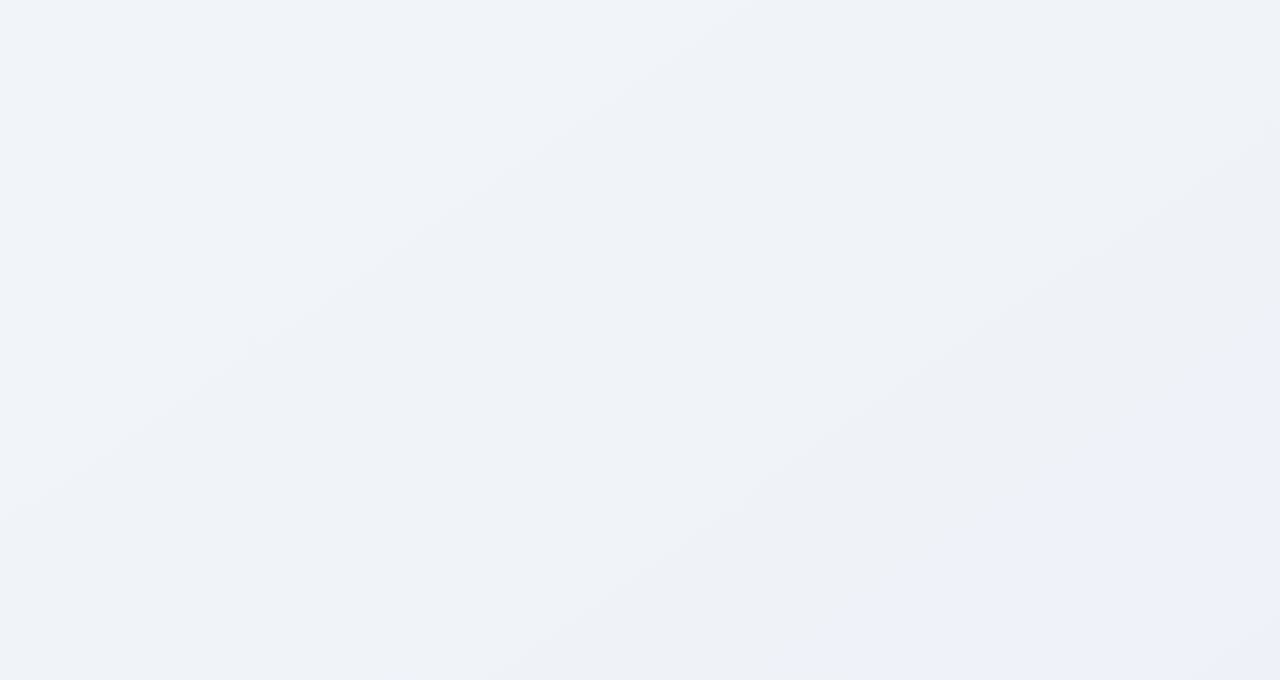
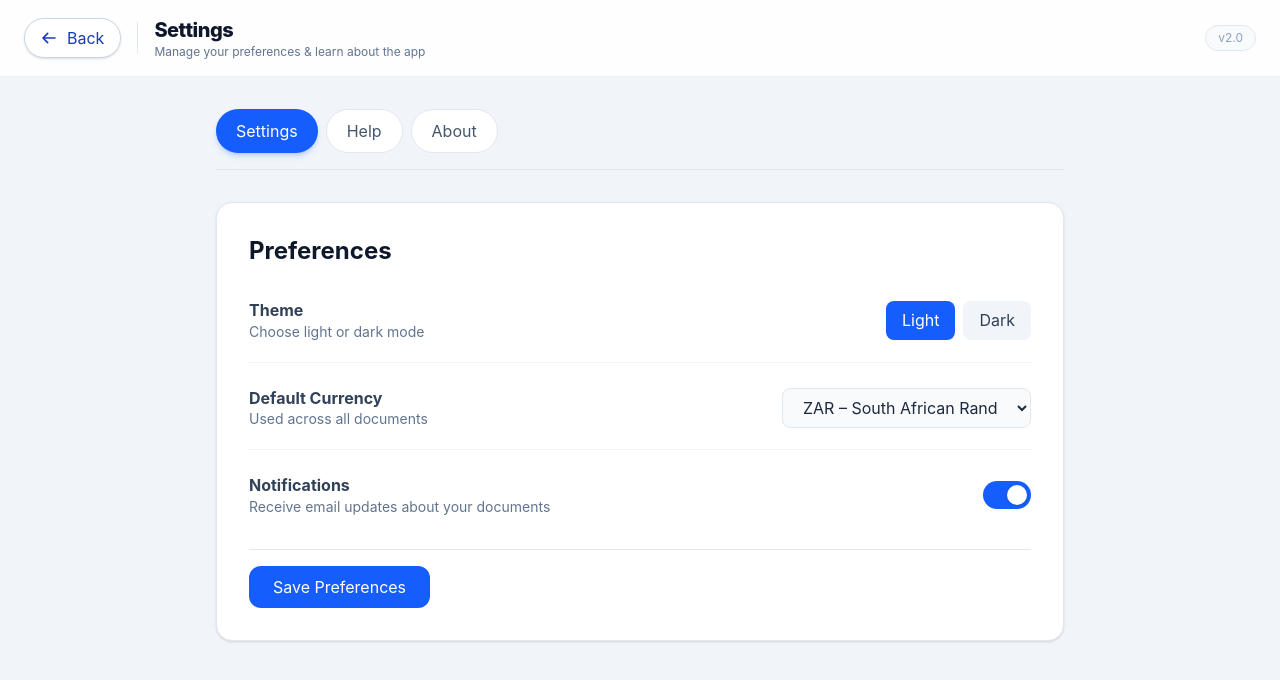
Before and after one commit to Onkgopotse1/DocuBuilder, a React (Vite) app: page /settings in a window 1280 px wide. Before the commit this address had no page. Shown: the top 680 px of the page. Built offline with nearby package versions, Linux system fonts and the light colour scheme.

Commit message:
feat(settings): add Settings page with preferences and navigation

```diff
--- a/src/app/App.tsx
+++ b/src/app/App.tsx
@@ -24,6 +24,7 @@ import CreditNotePreview from "../features/creditNote/CreditNotePreview.tsx";
 import DeliveryNotePreview from "../features/deliveryNote/DeliveryNotePreview.tsx";
 import PurchaseOrderPreview from "../features/purchaseOrder/PurchaseOrderPreview.tsx";
 import TimesheetPreviw from "../features/timesheet/TimesheetPreview.tsx";
+import Settings from "../features/settings/Settings.tsx";
 
 function App() {
   return (
@@ -56,6 +57,7 @@ function App() {
       <Route path="/delivery-note-preview" element={<DeliveryNotePreview />} />
       <Route path="/purchase-order-preview" element={<PurchaseOrderPreview />} />
       <Route path="/timesheet-preview" element={<TimesheetPreviw />} />
+      <Route path="settings" element={<Settings />} />
 
     </Routes>
   </DocumentProvider>
--- /dev/null
+++ b/src/features/settings/Settings.tsx
@@ -0,0 +1,206 @@
+import { useNavigate, useSearchParams } from 'react-router-dom';
+import { useState } from 'react';
+
+type Tab = 'settings' | 'help' | 'about';
+
+export default function Settings() {
+  const navigate = useNavigate();
+  const [searchParams, setSearchParams] = useSearchParams();
+  const activeTab = (searchParams.get('tab') as Tab) || 'settings';
+
+  const setTab = (tab: Tab) => {
+    setSearchParams({ tab });
+  };
+
+  return (
+    <div className="min-h-screen bg-slate-100 font-sans text-slate-800">
+      {/* Header – similar to Home */}
+      <div className="sticky top-0 z-10 bg-white/90 backdrop-blur-sm border-b border-slate-200/60 px-6 py-4 flex items-center justify-between">
+        <div className="flex items-center gap-4">
+          <button
+            onClick={() => navigate('/')}
+            className="group flex items-center gap-2.5 bg-white border border-slate-300 py-2 px-4 rounded-full font-semibold text-blue-800 cursor-pointer transition-all duration-200 hover:bg-blue-50 hover:border-blue-200 hover:-translate-x-1 active:scale-95 shadow-sm text-sm"
+          >
+            <svg className="w-4 h-4 transition-transform group-hover:-translate-x-0.5" fill="none" stroke="currentColor" viewBox="0 0 24 24">
+              <path strokeLinecap="round" strokeLinejoin="round" strokeWidth={2.5} d="M10 19l-7-7m0 0l7-7m-7 7h18" />
+            </svg>
+            <span className="hidden sm:inline">Back</span>
+          </button>
+          <div className="h-8 w-[1px] bg-slate-200 hidden md:block"></div>
+          <div>
+            <h1 className="text-xl font-extrabold text-slate-900 tracking-tight">Settings</h1>
+            <p className="text-xs text-slate-500">Manage your preferences &amp; learn about the app</p>
+          </div>
+        </div>
+        <div className="flex items-center gap-2">
+          <span className="text-xs text-slate-400 bg-slate-50 px-3 py-1 rounded-full border border-slate-200">
+            v2.0
+          </span>
+        </div>
+      </div>
+
+      {/* Main Content */}
+      <div className="max-w-4xl mx-auto px-4 sm:px-6 py-8">
+        {/* Tabs */}
+        <div className="flex flex-wrap gap-2 border-b border-slate-200 pb-4 mb-8">
+          {(['settings', 'help', 'about'] as Tab[]).map((tab) => (
+            <button
+              key={tab}
+              onClick={() => setTab(tab)}
+              className={`px-5 py-2.5 rounded-full font-bold text-sm transition-all capitalize ${
+                activeTab === tab
+                  ? 'bg-blue-600 text-white shadow-md shadow-blue-600/20'
+                  : 'bg-white text-slate-600 hover:bg-slate-100 border border-slate-200'
+              }`}
+            >
+              {tab}
+            </button>
+          ))}
+        </div>
+
+        {/* Tab Panels */}
+        <div className="bg-white rounded-2xl shadow-sm border border-slate-200 p-6 sm:p-8">
+          {activeTab === 'settings' && <SettingsPanel />}
+          {activeTab === 'help' && <HelpPanel />}
+          {activeTab === 'about' && <AboutPanel />}
+        </div>
+      </div>
+    </div>
+  );
+}
+
+// ---------- Settings Panel ----------
+function SettingsPanel() {
+  const [theme, setTheme] = useState('light');
+  const [currency, setCurrency] = useState('ZAR');
+  const [notifications, setNotifications] = useState(true);
+
+  return (
+    <div className="space-y-8">
+      <h2 className="text-2xl font-bold text-slate-900">Preferences</h2>
+      <div className="space-y-6">
+        {/* Theme */}
+        <div className="flex flex-col sm:flex-row sm:items-center justify-between border-b border-slate-100 pb-5">
+          <div>
+            <label className="font-bold text-slate-700">Theme</label>
+            <p className="text-sm text-slate-500">Choose light or dark mode</p>
+          </div>
+          <div className="flex gap-2 mt-2 sm:mt-0">
+            <button
+              onClick={() => setTheme('light')}
+              className={`px-4 py-2 rounded-lg font-medium text-sm transition-all ${
+                theme === 'light' ? 'bg-blue-600 text-white' : 'bg-slate-100 text-slate-700 hover:bg-slate-200'
+              }`}
+            >
+              Light
+            </button>
+            <button
+              onClick={() => setTheme('dark')}
+              className={`px-4 py-2 rounded-lg font-medium text-sm transition-all ${
+                theme === 'dark' ? 'bg-blue-600 text-white' : 'bg-slate-100 text-slate-700 hover:bg-slate-200'
+              }`}
+            >
+              Dark
+            </button>
+          </div>
+        </div>
+
+        {/* Currency */}
+        <div className="flex flex-col sm:flex-row sm:items-center justify-between border-b border-slate-100 pb-5">
+          <div>
+            <label className="font-bold text-slate-700">Default Currency</label>
+            <p className="text-sm text-slate-500">Used across all documents</p>
+          </div>
+          <select
+            value={currency}
+            onChange={(e) => setCurrency(e.target.value)}
+            className="mt-2 sm:mt-0 px-4 py-2 bg-slate-50 border border-slate-200 rounded-lg text-sm focus:outline-none focus:ring-2 focus:ring-blue-500/20"
+          >
+            <option value="ZAR">ZAR – South African Rand</option>
+            <option value="USD">USD – US Dollar</option>
+            <option value="EUR">EUR – Euro</option>
+          </select>
+        </div>
+
+        {/* Notifications */}
+        <div className="flex flex-col sm:flex-row sm:items-center justify-between">
+          <div>
+            <label className="font-bold text-slate-700">Notifications</label>
+            <p className="text-sm text-slate-500">Receive email updates about your documents</p>
+          </div>
+          <button
+            onClick={() => setNotifications(!notifications)}
+            className={`mt-2 sm:mt-0 w-12 h-7 rounded-full transition-colors ${
+              notifications ? 'bg-blue-600' : 'bg-slate-300'
+            }`}
+          >
+            <div
+              className={`w-5 h-5 rounded-full bg-white shadow transform transition-transform ${
+                notifications ? 'translate-x-6' : 'translate-x-1'
+              }`}
+            />
+          </button>
+        </div>
+      </div>
+
+      <div className="pt-4 border-t border-slate-200">
+        <button className="bg-blue-600 text-white px-6 py-2.5 rounded-xl font-bold hover:bg-blue-700 transition-colors">
+          Save Preferences
+        </button>
+      </div>
+    </div>
+  );
+}
+
+// ---------- Help Panel ----------
+function HelpPanel() {
+  return (
+    <div className="space-y-6">
+      <h2 className="text-2xl font-bold text-slate-900">Help &amp; Support</h2>
+      <div className="space-y-4">
+        <div className="p-4 bg-slate-50 rounded-xl border border-slate-200">
+          <h3 className="font-bold text-slate-800">📄 Getting Started</h3>
+          <p className="text-sm text-slate-600 mt-1">
+            Choose a document type from the Home screen, fill in the details, and click <strong>Preview</strong> to see your document. Use the <strong>Download PDF</strong> button to save a copy.
+          </p>
+        </div>
+        <div className="p-4 bg-slate-50 rounded-xl border border-slate-200">
+          <h3 className="font-bold text-slate-800">❓ Frequently Asked Questions</h3>
+          <ul className="text-sm text-slate-600 space-y-2 mt-1 list-disc pl-5">
+            <li><strong>Can I edit a document after downloading?</strong> – Yes, you can go back to the builder, make changes, and download again.</li>
+            <li><strong>Is my data saved?</strong> – Your document data is stored in your browser’s session; refreshing the page will not lose your work.</li>
+            <li><strong>How do I change the tax rate?</strong> – In each builder, look for the <strong>Tax Rate</strong> field (e.g., in Invoice or Report builders).</li>
+          </ul>
+        </div>
+      </div>
+    </div>
+  );
+}
+
+// ---------- About Panel ----------
+function AboutPanel() {
+  return (
+    <div className="space-y-6">
+      <h2 className="text-2xl font-bold text-slate-900">About DocuBuilder</h2>
+      <div className="flex items-start gap-6">
+        <div className="w-20 h-20 bg-gradient-to-br from-blue-600 to-blue-400 rounded-2xl flex items-center justify-center shadow-lg flex-shrink-0">
+          <span className="text-white text-3xl font-black">DB</span>
+        </div>
+        <div>
+          <p className="text-lg font-bold text-slate-800">DocuBuilder v2.0</p>
+          <p className="text-sm text-slate-600 mt-1">
+            A complete document toolkit for professionals – build invoices, quotes, contracts, receipts, reports, expenses, timesheets, credit notes, delivery notes, and purchase orders in one place.
+          </p>
+          <div className="mt-3 text-xs text-slate-500 space-y-1">
+            <p><span className="font-semibold">Version:</span> 2.0.0</p>
+            <p><span className="font-semibold">Released:</span> June 2026</p>
+            <p><span className="font-semibold">Built with:</span> React, TypeScript, Tailwind CSS, html2canvas, jsPDF</p>
+          </div>
+        </div>
+      </div>
+      <div className="border-t border-slate-200 pt-6 text-center text-sm text-slate-500">
+        &copy; {new Date().getFullYear()} DocuBuilder. All rights reserved.
+      </div>
+    </div>
+  );
+}
--- a/src/pages/Home.tsx
+++ b/src/pages/Home.tsx
@@ -61,19 +61,19 @@ return (
         <div className="mt-7 pt-7 border-t border-slate-400/20 flex justify-center gap-4 flex-wrap buttons-section">
           <button
             className="bg-slate-50 text-base font-medium py-2.5 px-5 rounded-full inline-flex items-center gap-3 cursor-pointer text-slate-700 transition-all duration-200 hover:bg-white hover:text-blue-800 hover:-translate-y-0.5 button-hover"
-            onClick={() => showDemoMessage('Settings', 'Customize currencies, tax rates, branding, and invoice defaults.')}
+            onClick={() => navigate('/settings')}
           >
             <i className="fas fa-sliders-h text-lg text-blue-500"></i> Settings
           </button>
           <button
             className="bg-slate-50 text-base font-medium py-2.5 px-5 rounded-full inline-flex items-center gap-3 cursor-pointer text-slate-700 transition-all duration-200 hover:bg-white hover:text-blue-800 hover:-translate-y-0.5 button-hover"
-            onClick={() => showDemoMessage('Help', 'Video tutorials, FAQ, live chat, and documentation.')}
+            onClick={() => navigate('/settings?tab=help')}
           >
             <i className="fas fa-question-circle text-lg text-blue-500"></i> Help
           </button>
           <button
             className="bg-slate-50 text-base font-medium py-2.5 px-5 rounded-full inline-flex items-center gap-3 cursor-pointer text-slate-700 transition-all duration-200 hover:bg-white hover:text-blue-800 hover:-translate-y-0.5 button-hover"
-            onClick={() => showDemoMessage('About', 'MyBuilder Pro v2.0 10-in-1 document suite for builders, contractors & agencies.')}
+            onClick={() => navigate('/settings?tab=about')}
           >
             <i className="fas fa-info-circle text-lg text-blue-500"></i> About
           </button>
```
